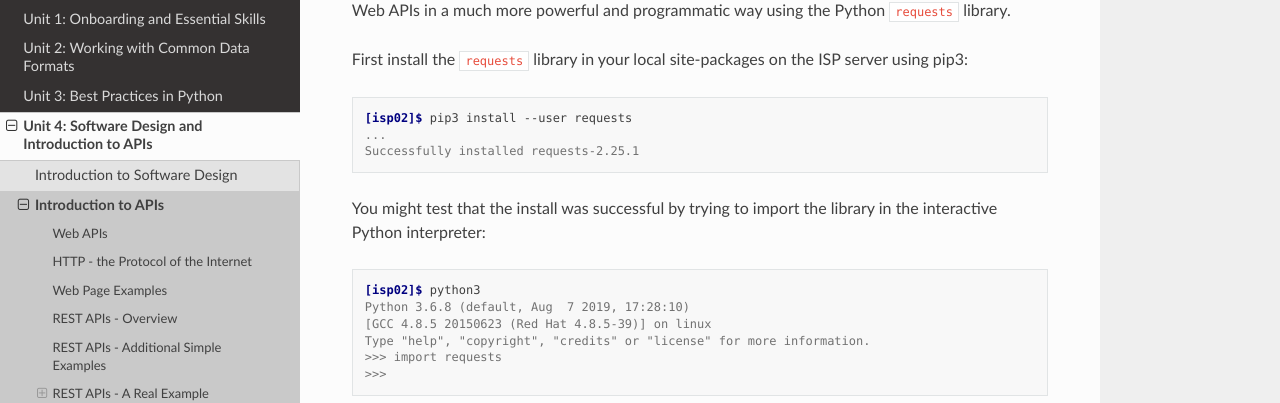
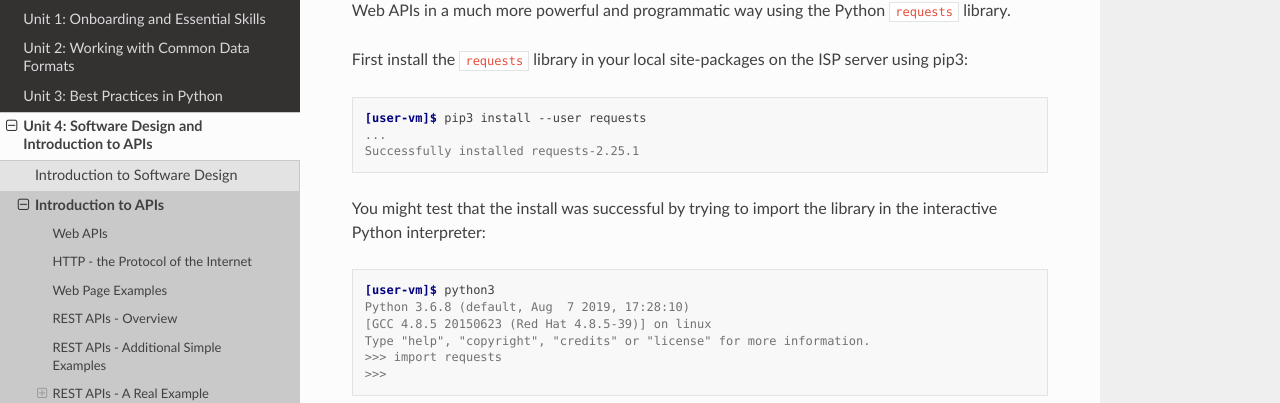
Before and after one commit to TACC/coe-332-sp23, a Sphinx documentation site: the page built from docs/unit04/intro_to_apis.rst, in a window 1280 px wide and 900 px high, scrolled down 8697 px. Shown: the part 149-552 px from the top of the window. Built offline with Sphinx 7.4.7 and the Read the Docs theme 2.0.0, drawn with Linux system fonts in a browser that asks for light colours.

Commit message:
changed isp02 to user-vm
under "Using Python to Interact with Web APIs section"

```diff
--- a/docs/unit04/intro_to_apis.rst
+++ b/docs/unit04/intro_to_apis.rst
@@ -426,7 +426,7 @@ pip3:
 
 .. code-block:: console
 
-   [isp02]$ pip3 install --user requests
+   [user-vm]$ pip3 install --user requests
    ...
    Successfully installed requests-2.25.1
 
@@ -435,7 +435,7 @@ in the interactive Python interpreter:
 
 .. code-block:: console
 
-   [isp02]$ python3
+   [user-vm]$ python3
    Python 3.6.8 (default, Aug  7 2019, 17:28:10)
    [GCC 4.8.5 20150623 (Red Hat 4.8.5-39)] on linux
    Type "help", "copyright", "credits" or "license" for more information.
```
